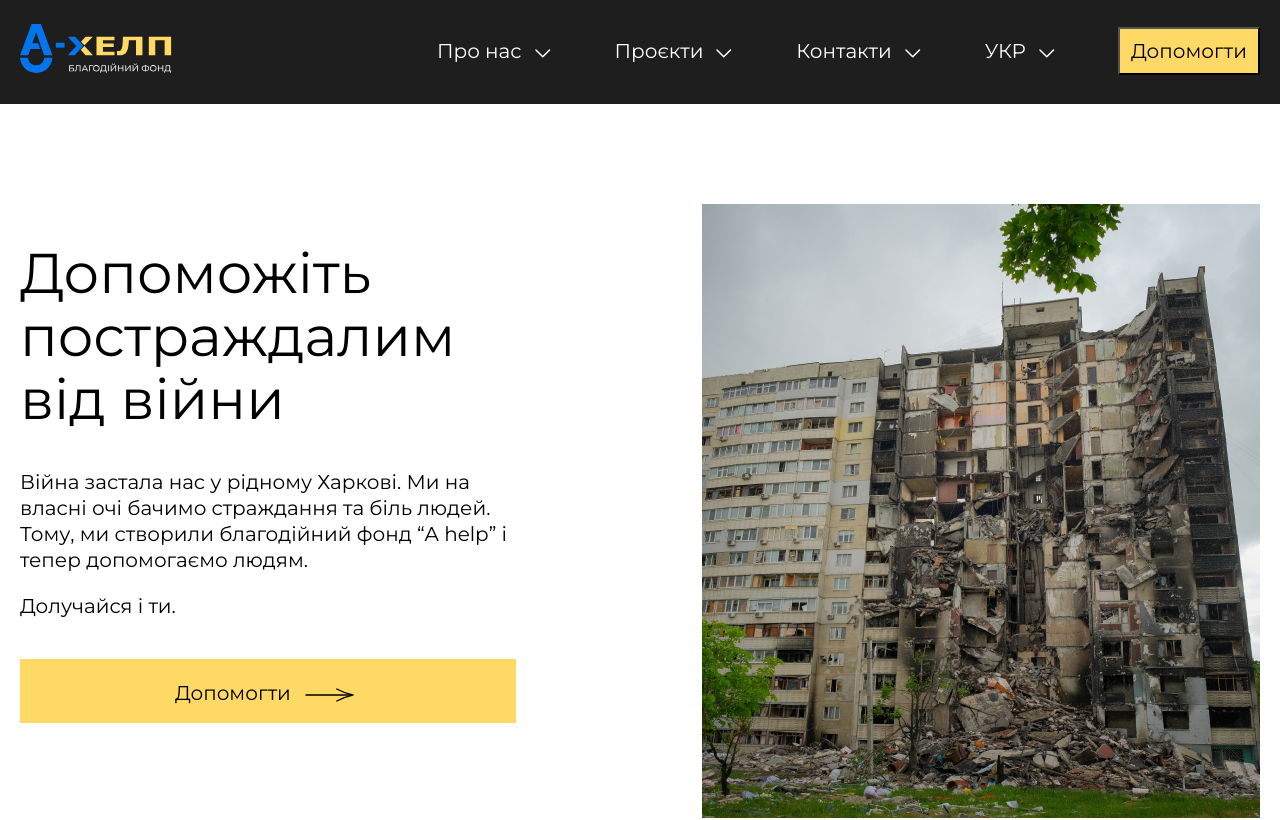
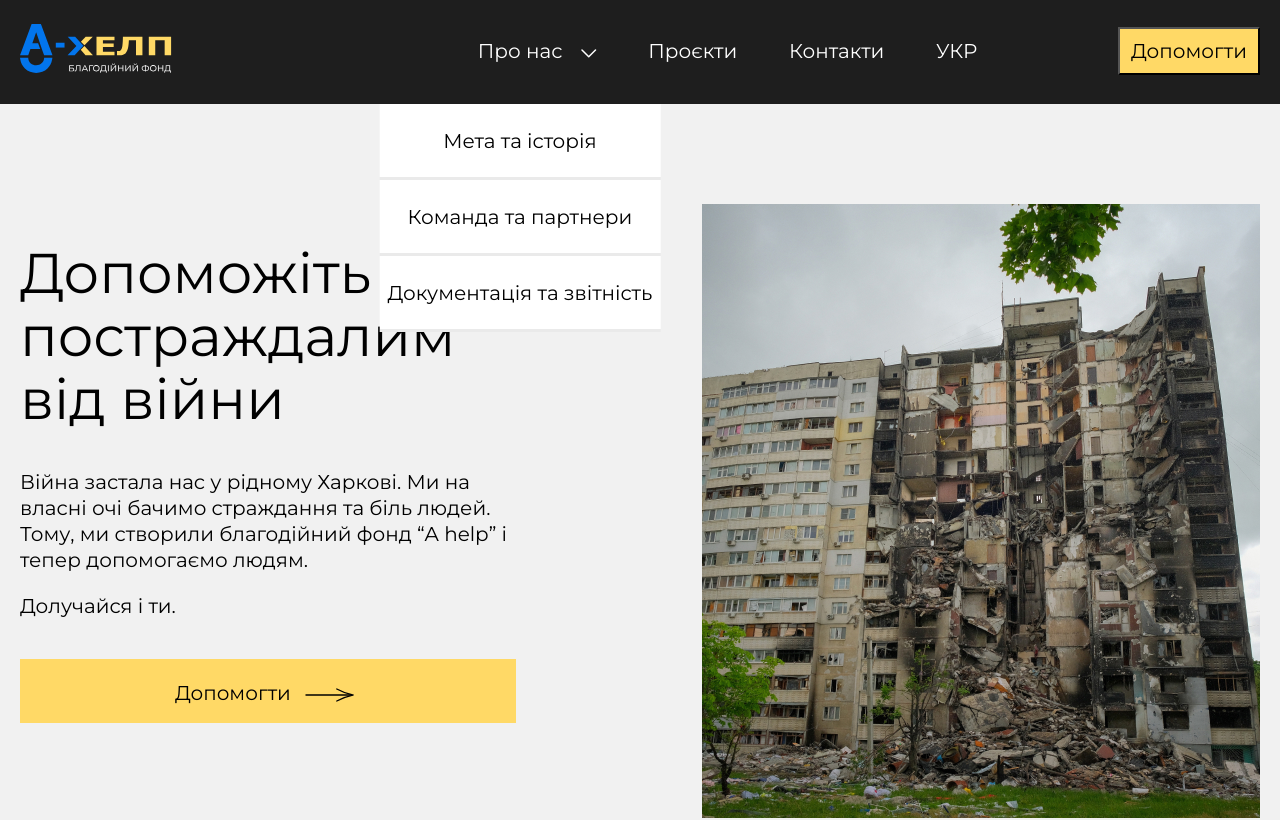
Before and after one commit to wellder00/React_project, a React (Create React App) app in the folder react_test/: page / in a window 1280 px wide. Shown: the top 820 px of the page. Built offline with nearby package versions, Linux system fonts and the light colour scheme; a web font is replaced by a local one.

Commit message:
start dropdown

```diff
--- a/react_test/public/assets/styles/_currentNeeds.scss
+++ b/react_test/public/assets/styles/_currentNeeds.scss
@@ -1,7 +1,6 @@
 .currentNeeds {
   padding-top: 134px;
   padding-bottom: 100px;
-  background-color: #fff;
 }
 
 .currentNeeds-wrapper {
--- /dev/null
+++ b/react_test/public/assets/styles/_header-popap.scss
@@ -0,0 +1,27 @@
+.popap-about-us {
+  color: rgb(194, 13, 37);
+  background-color: white;
+  position: absolute;
+  padding: 0;
+  width: auto;
+  z-index: 1;
+  top: 66px;
+  transform: translate(-35%, 0);
+
+}
+
+.popap-ul {
+  padding: 0;
+}
+
+.popap-li {
+  display: flex;
+  justify-content: center;
+  align-items: center;
+  color: rgb(0, 0, 0);
+  width: auto;
+  height: 57px;
+  list-style: none;
+  padding: 8px;
+  border-bottom: 3px solid rgba(128, 128, 128, 0.164);
+}
--- a/react_test/public/assets/styles/_header.scss
+++ b/react_test/public/assets/styles/_header.scss
@@ -18,13 +18,18 @@
   gap: 15%;
   white-space: nowrap;
   li {
+    position: relative;
     a {
+      display: inline;
       color: #ffffff;
       text-decoration: none;
+
     }
   }
-  li::after {
+  .header-symbol{
+    display: inline;
     content: url(../icons/2.svg);
     margin-left: 13px;
   }
+
 }
--- a/react_test/public/assets/styles/_hero-block.scss
+++ b/react_test/public/assets/styles/_hero-block.scss
@@ -1,7 +1,5 @@
 .herro {
   padding-top: 100px;
-  padding-bottom: 100px;
-  background-color: #fff;
 }
 .wrapper-herro {
   display: flex;
--- /dev/null
+++ b/react_test/public/assets/styles/_successfulStories.scss
@@ -0,0 +1,26 @@
+.successful-stories {
+  margin-top: 134px;
+  margin-bottom: 100px;
+  p {
+    width: 380px;
+    margin-bottom: 48px;
+  }
+}
+
+.card-block-stories-wrapper {
+  display: flex;
+  gap: 3%;
+  section {
+    font-weight: 500;
+    font-size: 14px;
+    line-height: 130%;
+    color: #1f1f1f;
+    margin-top: 48px;
+  }
+}
+
+.button-single-story{
+  display: flex;
+  flex-direction: row-reverse;
+  margin-top: 64px;
+}
--- a/react_test/src/App.js
+++ b/react_test/src/App.js
@@ -1,6 +1,6 @@
 import './App.scss';
 
-import {Header, HeroBlock, CurrentNeeds, HowYouCanHelp, SomeStats, Support} from "./components";
+import {Header, HeroBlock, CurrentNeeds, HowYouCanHelp, SomeStats, Support, SuccessfulStories} from "./components";
 
 function App() {
    return (
@@ -11,6 +11,7 @@ function App() {
       <HowYouCanHelp/>
       <Support/>
       <SomeStats/>
+      <SuccessfulStories/>
     </div>
   );
 }
--- a/react_test/src/App.scss
+++ b/react_test/src/App.scss
@@ -6,6 +6,8 @@
 @import '../public/assets/styles/howYouCanHelp.scss';
 @import '../public/assets/styles/someStats.scss';
 @import '../public/assets/styles/support.scss';
+@import '../public/assets/styles/successfulStories.scss';
+@import '../public/assets/styles/header-popap.scss';
 @import url('https://fonts.googleapis.com/css2?family=Montserrat&family=Open+Sans:wght@600&family=Poppins:wght@400;500;700&family=Volkhov:wght@700&display=swap');
 
 body {
@@ -16,6 +18,7 @@ body {
   @include fluidFontSize(16px, 20px, 480px, 1280px, 18px);
   line-height: 130%;
   color: #000000;
+  background-color: #F1F1F1;
 }
 
 .wrapper {
--- a/react_test/src/components/Header.jsx
+++ b/react_test/src/components/Header.jsx
@@ -1,6 +1,7 @@
 import React from 'react';
 
 import ButtonFunc from './ButtonFunc';
+import HeaderPopap from './HeaderPopap';
 
 function But() {
   return (
@@ -12,7 +13,8 @@ function But() {
         <nav className="header__nav">
           <ul className="header__menu-list">
             <li>
-              <a href="#!"> Про нас</a>
+              <a href="#!">Про нас <div className='header-symbol'></div> </a>
+              <HeaderPopap className = 'popap-about-us' items = {['Мета та історія', 'Команда та партнери', 'Документація та звітність']}/>
             </li>
             <li>
               <a href="#!">Проєкти</a>
--- /dev/null
+++ b/react_test/src/components/HeaderPopap.jsx
@@ -0,0 +1,13 @@
+import React from 'react';
+
+function Popap({items, }) {
+  return (
+    <div className="popap-about-us">
+      <ul className='popap-ul'>
+        {items.map((item, index) => <li key={`${item}_${index}`} className='popap-li'>{item}</li>)}
+      </ul>
+    </div>
+  );
+}
+
+export default Popap;
--- /dev/null
+++ b/react_test/src/components/SuccessfulStories.jsx
@@ -0,0 +1,55 @@
+import React from 'react';
+
+import ButtonFunc from './ButtonFunc';
+
+function But() {
+  return (
+    <div className="successful-stories">
+      <div className="successful-stories-wrapper _container">
+        <h2>Успішні історії</h2>
+        <p>Зараз для нас є важливим закриття 4 найважливіших потреб:</p>
+        <div className="card-block-stories-wrapper">
+          <div className="card-block-stories">
+            <div>
+              <img src="/assets/image/story1.jpg" alt="card" />
+            </div>
+            <h4>Подарунки до дітей на новорічні свята</h4>
+            <span>
+              Наш фонд зібрав подарунки до новорічних свят для дітей - солодощі із Польщі та
+              Німеччини, канцтовари,іграшки з різних міст України.
+            </span>
+            <section>Nov 22, 2022</section>
+          </div>
+          <div className="card-block-stories">
+            <div>
+              <img src="/assets/image/story1.jpg" alt="card" />
+            </div>
+            <h4>Видачу корму для родин, що прихистили безпритульних тварин</h4>
+            <span>
+              Ми регулярно закуповуємо корм і віддаємо його родинам, які дали прихисток
+              безпритульним тваринам.
+            </span>
+            <section>Nov 22, 2022</section>
+          </div>
+          <div className="card-block-stories">
+            <div>
+              <img src="/assets/image/story1.jpg" alt="card" />
+            </div>
+            <h4>Допомога малобільним людям</h4>
+            <span>
+              Наш команда разом із ГО “Фенікс” придбали ходунки для Тамари - літньої мешканки міста
+              Куп’янську. Це місто та його жителі дуже постраждали внаслідок російської військової
+              агресії.
+            </span>
+            <section>Nov 22, 2022</section>
+          </div>
+        </div>
+        <div className="button-single-story">
+           <ButtonFunc class="card-block__singl-button">Всі успішні історії<img className='card-block__singl-button-arrow' src="/assets/icons/3.svg" alt="arrow" /></ButtonFunc>
+        </div>
+      </div>
+    </div>
+  );
+}
+
+export default But;
--- a/react_test/src/components/index.js
+++ b/react_test/src/components/index.js
@@ -5,3 +5,5 @@ export {default as CurrentNeeds} from "./CurrentNeeds";
 export {default as HowYouCanHelp} from "./HowYouCanHelp";
 export {default as SomeStats} from "./SomeStats";
 export {default as Support} from "./Support";
+export {default as SuccessfulStories} from "./SuccessfulStories";
+//export {default as HeaderPopap} from "./HeaderPopap";
```
Also changed, not shown: react_test/public/assets/image/story1.jpg (added).
